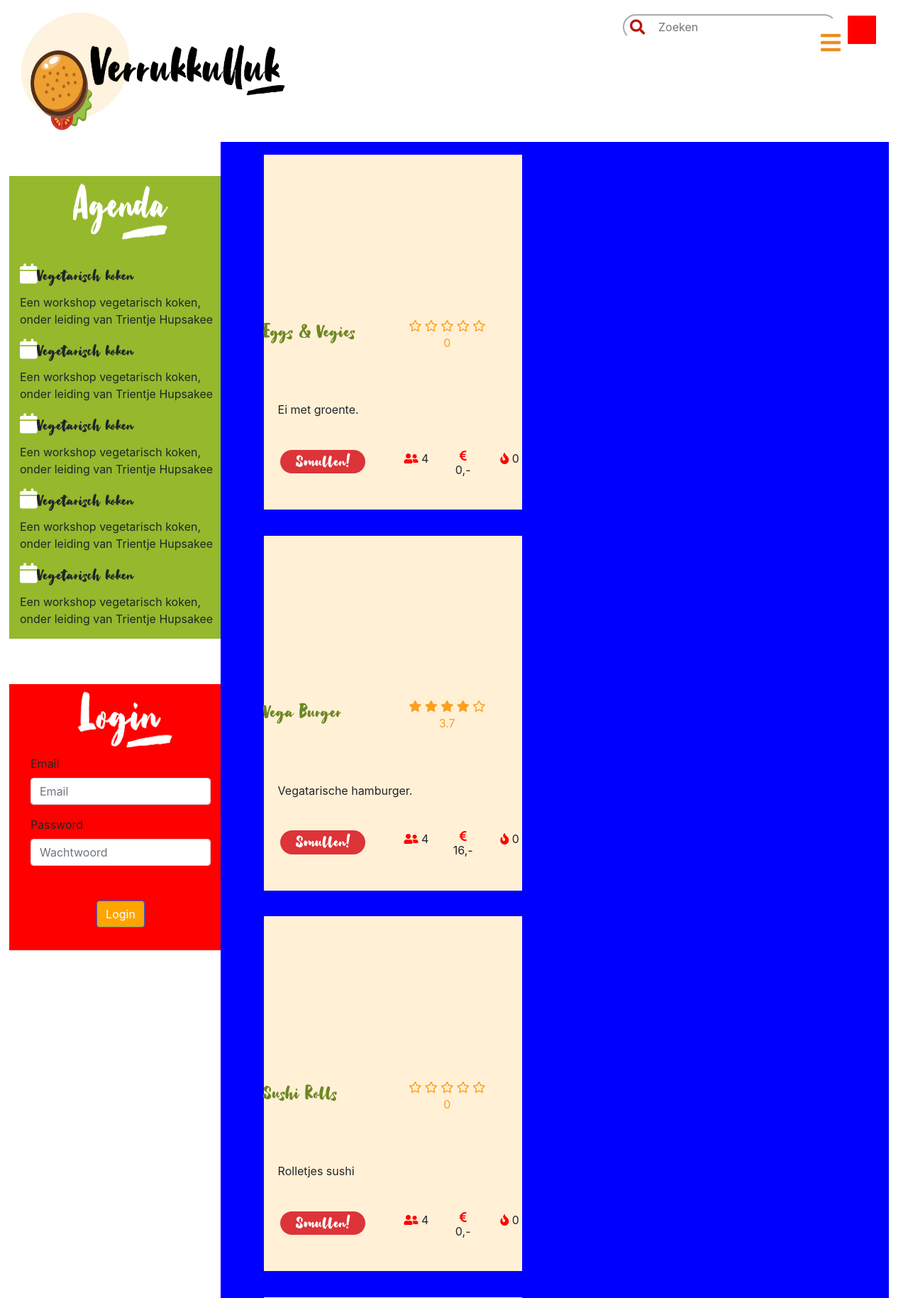
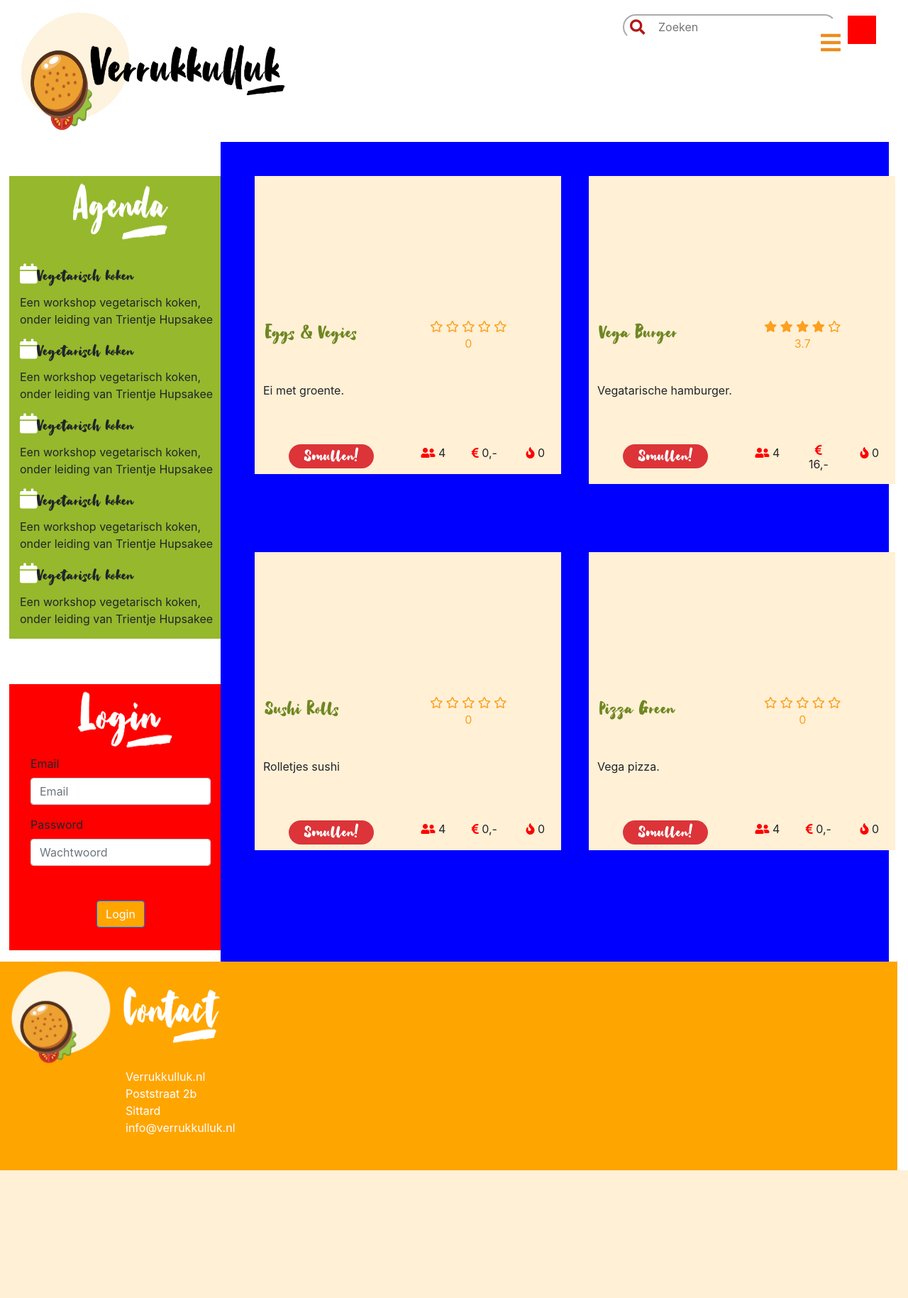
Before and after one commit to LiekeDeckers/educom-verrukkulluk, a PHP site: page / in a window 1280 px wide; the page is wider, and only the part inside the window is pictured. Shown: the top 1829 px of that part at 71% size. After the commit the page ends 1649 px from the top of that part, so only its background shows below. Run offline with PHP 8.4, Linux system fonts and the light colour scheme; data comes from the database, SQL or seed files in the repository; data that the repository does not hold is empty; some libraries are stand-ins or nearby versions.

Commit message:
homepage gerechten naast elkaar #13

```diff
--- a/assets/css/main.css
+++ b/assets/css/main.css
@@ -116,17 +116,6 @@ html, body {
 }
 
 /* gerechten */
-.gerechten {
-    display: inline-grid;
-    width: 40%;
-    height: 500px;
-    margin-top: 2%;
-    margin-bottom: 2%;
-    margin-left: 5%;
-    background-color: var(--kahki);
-    outline-color: #000;
-}
-
 .gerechten_foto {
     width: 100%;
     height: 200px;
@@ -146,10 +135,6 @@ html, body {
     color: var(--lighter-orange)
 }
 
-.korte_omschrijving {
-    margin-left: 20px;
-}
-
 .smullen {
     text-align: center;
 }
@@ -165,3 +150,18 @@ html, body {
     background-size: cover;
     overflow: hidden;
 }
+
+.star {
+    font-size: 30px;
+    color: #000;
+    cursor: pointer;
+    width: 50px;
+}
+
+.star:hover {
+    color: yellow;
+}
+
+.orange {
+    color: var(--darker-orange);
+}
--- a/templates/homepage.html.twig
+++ b/templates/homepage.html.twig
@@ -28,15 +28,18 @@
 {# content #}
 {% block content %}
 
-  <div class="row justify-content-around">
+    <div class="row">
 
-        {% for record in data %}
+           {% for record in data %}
+                <div class="col-md-6">
+                <div class="row">
+                <div class="col-md-11 ml-5 my-5" style="background-color: var(--kahki)">
 
-            <div class="col-md-12">
-                <div class="gerechten">
                     {# foto #}
-                    <div class="gerechten_foto">
-                        <img src="{{ record.afbeelding }}">
+                    <div class="row">
+                        <div class="col-md 12 gerechten_foto">
+                            <img src="{{ record.afbeelding }}">
+                        </div>
                     </div>
                     <div class="row gerechten_titel">
                         {# titel #}
@@ -59,7 +62,9 @@
                     </div>
 
                     {# omschrijving #}
-                    <div class="korte_omschrijving"><p>{{record.korte_omschrijving}}</p>
+                    <div class="row">
+                        <div class="col-md- 12 mb-5"><p>{{record.korte_omschrijving}}</p>
+                        </div>
                     </div>
 
                     <div class="row">
@@ -80,9 +85,12 @@
                             <p><i class="fa fa-fire" style="color: red"></i> {{record.calorieen}}</p>
                         </div>
                     </div>
+
                 </div>
-            </div>
-        {% endfor %}
+                </div>
+                </div>
+
+            {% endfor %}
 
     </div>
 
```
Also changed, not shown: templates/detail.html.twig (+24 -1 lines).
